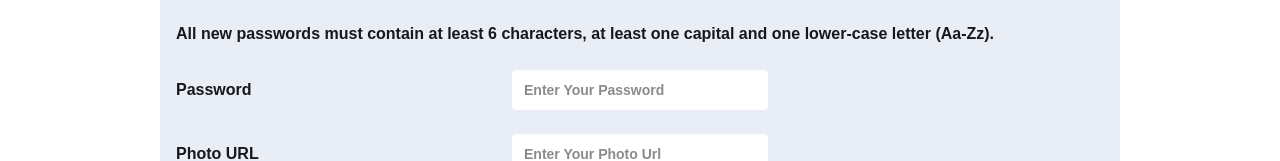
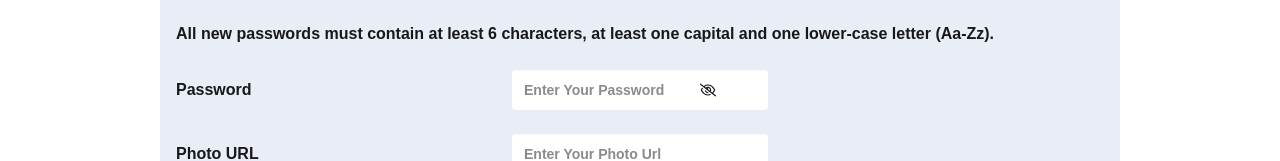
Before and after one commit to Rayhan-Rony/clarity-insight-client, a React (Vite) app: page /signUp in a window 1280 px wide. Shown: the part 436-597 px from the top of the page. Built offline with nearby package versions, Linux system fonts and the light colour scheme.

Commit message:
added user create with email and fpassword with firebase and using react icons view password funcitionality

```diff
--- a/package.json
+++ b/package.json
@@ -15,6 +15,7 @@
     "react": "^19.1.0",
     "react-dom": "^19.1.0",
     "react-hook-form": "^7.57.0",
+    "react-icons": "^5.5.0",
     "react-router": "^7.6.2",
     "tailwindcss": "^4.1.8"
   },
--- a/src/Pages/SignUp.jsx
+++ b/src/Pages/SignUp.jsx
@@ -1,15 +1,32 @@
-import React from "react";
+import React, { useState } from "react";
 import { useForm } from "react-hook-form";
 import InputField from "../Components/InputField";
 import Button from "../Components/Button";
+import useAuth from "../Hooks/useAuth";
+import { FaRegEye } from "react-icons/fa6";
+import { FaRegEyeSlash } from "react-icons/fa6";
 
 const SignUp = () => {
+  const { signUpUser } = useAuth();
+  const [showPassword, setShowPassword] = useState(false);
+  // console.log(signUpUser);
   const {
     register,
     handleSubmit,
     formState: { errors },
   } = useForm();
-  const onSubmit = (data) => console.log(data);
+  const onSubmit = (data) => {
+    console.log(data);
+    const { email, password } = data;
+    console.log(email, password);
+    signUpUser(email, password)
+      .then((result) => {
+        console.log(result.user);
+      })
+      .catch((error) => {
+        console.log(error);
+      });
+  };
   console.log(errors);
   return (
     <div className="  min-h-[calc(100vh-100px)]  flex justify-center items-center lg:m-0 md:m-6 m-2 ">
@@ -57,15 +74,30 @@ const SignUp = () => {
                 All new passwords must contain at least 6 characters, at least
                 one capital and one lower-case letter (Aa-Zz).
               </p>
+              <div className=" relative">
                 <InputField
                   error={errors.password}
                   label="Password"
-                type="password"
+                  type={showPassword ? "text" : "password"}
                   placeholder="Enter Your Password"
                   others={{
-                  ...register("password", { required: "Password is required" }),
+                    ...register("password", {
+                      required: "Password is required",
+                    }),
                   }}
                 ></InputField>
+                <span
+                  onClick={() => setShowPassword(!showPassword)}
+                  className="absolute top-3 left-[calc(1/2*113%)]"
+                >
+                  {showPassword ? (
+                    <FaRegEye></FaRegEye>
+                  ) : (
+                    <FaRegEyeSlash></FaRegEyeSlash>
+                  )}
+                </span>
+              </div>
+
               <InputField
                 error={errors.photo}
                 label="Photo URL"
--- a/src/Provider/AuthProvider.jsx
+++ b/src/Provider/AuthProvider.jsx
@@ -1,9 +1,15 @@
 import React from "react";
 import { AuthContext } from "../Context/AuthContext";
+import { auth } from "../Firebase/Firebase.init";
+import { createUserWithEmailAndPassword } from "firebase/auth";
 
 const AuthProvider = ({ children }) => {
+  const signUpUser = (email, password) => {
+    return createUserWithEmailAndPassword(auth, email, password);
+  };
   const authInfo = {
     name: "kalu",
+    signUpUser,
   };
   return <AuthContext value={authInfo}>{children}</AuthContext>;
 };
```
Also changed, not shown: 1 other file (tests, documents, lock files or other folders). Lines whose indentation alone changed are shown as unchanged.
